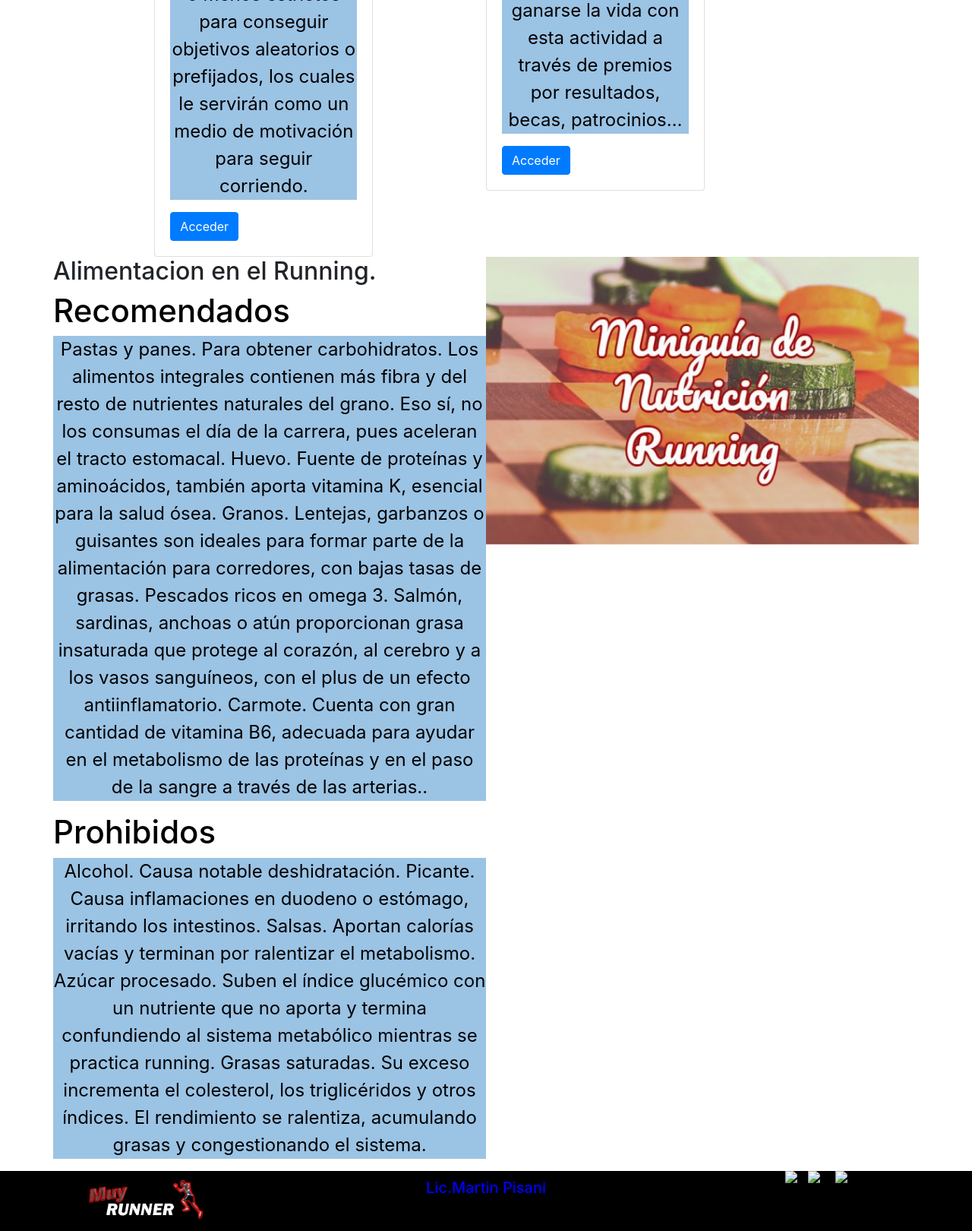
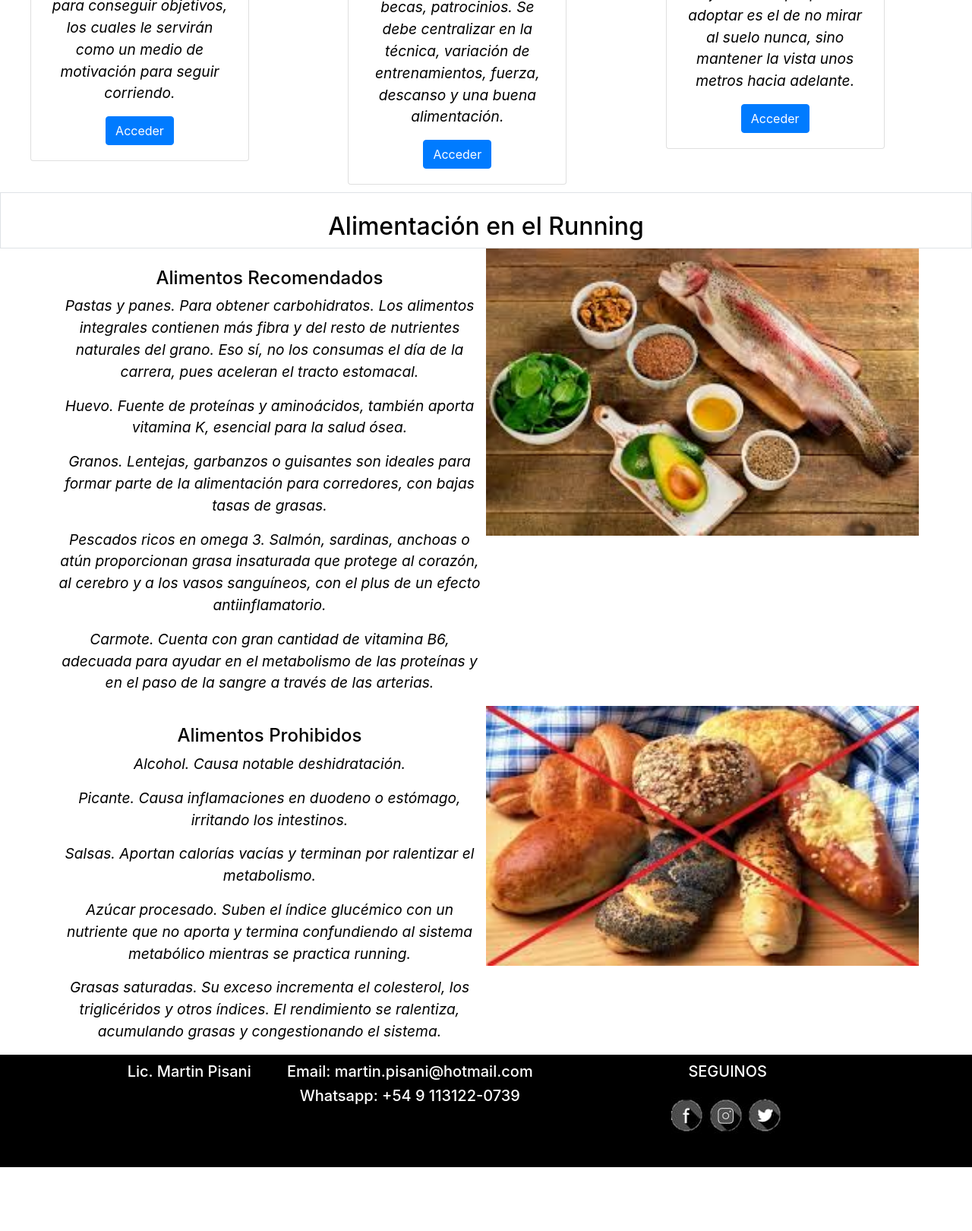
Before and after one commit to Margusp1977/Clase15_c16645, a website: page pages/corredor.html in a window 1280 px wide. Shown: the part 1020-2640 px from the top of the page at 76% size. After the commit the page ends 2556 px from the top, so only its background shows below. Drawn offline with nearby package versions, Linux system fonts and the light colour scheme; files that its build step writes are made by us from their sources.

Commit message:
se subieron a la carpeta img nuevas imagenes

```diff
--- a/pages/corredor.html
+++ b/pages/corredor.html
@@ -11,8 +11,8 @@
 				<meta name="keywords" content="running, runner, élite, amateur, caracteristicas, kilometros, tiempo, ventajas, desventajas,alimentación,">
 			<!-- AOS CSS -->
 				<link href="https://unpkg.com/aos@2.3.1/dist/aos.css" rel="stylesheet">
-			<!-- mi css -->
-				<link rel="stylesheet" href="../css/style.css">
+			<!-- MI CSS -->
+				<link rel="stylesheet" href="../css/estilo.css">
 					<title>corredor - proyecto final</title>
 		</head>
 		<body>
@@ -53,77 +53,96 @@
 			<!-- apertura encabezado -->
 			<div class="row">
 				<div class="col-lg-12 col-xs-12">
-					<img src="../assets/img/entrenamiento.jpg" alt="correr" class="img-fluid">
+					<img src="../assets/img/entrenamiento.jpg" alt="correr" width="100%">
 				</div>
 			</div>
 			<!-- cierre encabezado -->
 			<!-- apertura titulo -->
-			<div class="row paddingT centrar">
-				<div class="col-lg-12 col-xs-12" data-aos="fade-up">
-					<h1 class="fontStyle">Caracteristicas del Corredor</h1>
-				</div>
-			</div>
+			<section class="encabezado border">
+				<h1>Corredor de Running: Caracteristicas</h1>
+			</section>
 			<!-- cierre titulo -->
 			<!-- apertura contenido: CARDS -->
-				<div class="row corredor">
+			<div class="row paddingTB">
 				<div class="col-lg-4 col-xs-12">
 					<div class="card" style="width: 18rem;">
-							<img src="../assets/img/woman.jpg" class="card-img-top" alt="principiante"  width="100%">
+						<img src="../assets/img/amat.jpg" class="card-img-top" alt="principiante"  width="100%">
 						<div class="card-body">
-								<h5 class="card-title">Amateur</h5>
-									<p class="card-text">Utiliza la carrera como un medio de disfrute y satisfacción personal, realizando entrenamientos más o menos estrictos para conseguir objetivos aleatorios o prefijados, los cuales le servirán como un medio de motivación para seguir corriendo.</p>
+							<h4 class="card-title">Amateur</h4>
+								<p class="card-text">Entrena para superarse aunque utiliza la carrera como un medio de disfrute y satisfacción personal. Sale varios días a correr y forma parte de algún club o grupos de running. Realiza entrenamientos más o menos estrictos para conseguir objetivos, los cuales le servirán como un medio de motivación para seguir corriendo.</p>
 								<a href="#" class="btn btn-primary">Acceder</a>
 							</div>
 						</div>
 					</div>
 				<div class="col-lg-4 col-xs-12">
 					<div class="card" style="width: 18rem;">
-			  			<img src="../assets/img/diogo.jpg" class="card-img-top" alt="medio" width="170%">
+			  			<img src="../assets/img/kipchoge.jpg" class="card-img-top" alt="medio" width="100%">
 			  			<div class="card-body">
-						<h5 class="card-title">Élite</h5>
-							<p class="card-text">Siempre busca un rendimiento deportivo para llegar a conseguir unos objetivos muy exigentes que, por lo general, le permitirán ganarse la vida con esta actividad a través de premios por resultados, becas, patrocinios…</p>
+						    <h4 class="card-title">Élite</h4>
+								<p class="card-text">Siempre busca un rendimiento deportivo para llegar a conseguir unos objetivos muy exigentes que, por lo general, le permitirán ganarse la vida con esta actividad a través de premios por resultados, becas, patrocinios. Se debe centralizar en la técnica, variación de entrenamientos, fuerza, descanso y una buena alimentación.</p>
 							<a href="#" class="btn btn-primary">Acceder</a>
 						</div>
+					</div>
+				</div>
+				<div class="col-lg-4 col-xs-12">
+					<div class="card" style="width: 18rem;">
+			  			<img src="../assets/img/descarga.jpg" class="card-img-top" alt="medio" width="100%">
+			  			<div class="card-body">
+						    <h4 class="card-title">Trail</h4>
+							    <p class="card-text">El trail running requiere una total concentración en lo que estás haciendo. En este tipo de pruebas siempre tienes que estar anticipándote al siguiente obstáculo que vas a encontrar por el camino. El mejor hábito que puedes adoptar es el de no mirar al suelo nunca, sino mantener la vista unos metros hacia adelante.</p>
+							<a href="#" class="btn btn-primary">Acceder</a>
+						</div>
+					</div>
+				</div>
+			</div>
+			<!-- cierre CARDS -->
+			<!-- apertura titulo dos -->
+			<section class="encabezado border">
+				<h2>Alimentación en el Running</h2>
+			</section>
+			<!-- cierre titulo dos -->
+			<div class="container">
+				<div class="row">
+					<section class="col-lg-6 col-xs-12 encabezado">
+					    <h3 class="novedades__titulo titulo--color">Alimentos Recomendados</h3>
+							<p>Pastas y panes. Para obtener carbohidratos. Los alimentos integrales contienen más fibra y del resto de nutrientes naturales del grano. Eso sí, no los consumas el día de la carrera, pues aceleran el tracto estomacal.</p>
+							<p>Huevo. Fuente de proteínas y aminoácidos, también aporta vitamina K, esencial para la salud ósea.</p>
+							<p>Granos. Lentejas, garbanzos o guisantes son ideales para formar parte de la alimentación para corredores, con bajas tasas de grasas.</p>
+							<p>Pescados ricos en omega 3. Salmón, sardinas, anchoas o atún proporcionan grasa insaturada que protege al corazón, al cerebro y a los vasos sanguíneos, con el plus de un efecto antiinflamatorio.</p>
+							<p>Carmote. Cuenta con gran cantidad de vitamina B6, adecuada para ayudar en el metabolismo de las proteínas y en el paso de la sangre a través de las arterias.</p>
+					</section>
+					<section class="col-lg-6 col-xs-12">
+						    <img src="../assets/img/recomendados.jpg" alt="alimentos" width="100%">
+					</section>
 				</div>
 			</div>
 			<div class="container">
 				<div class="row">
 					<section class="col-lg-6 col-xs-12 encabezado">
-							<h2 class="novedades__titulo titulo--color">Alimentacion en el Running.</h2>
-							<h3>Recomendados</h3>
-		    					<p>Pastas y panes. Para obtener carbohidratos. Los alimentos integrales contienen más fibra y del resto de nutrientes naturales del grano. Eso sí, no los consumas el día de la carrera, pues aceleran el tracto estomacal.
-								Huevo. Fuente de proteínas y aminoácidos, también aporta vitamina K, esencial para la salud ósea.
-								Granos. Lentejas, garbanzos o guisantes son ideales para formar parte de la alimentación para corredores, con bajas tasas de grasas.
-								Pescados ricos en omega 3. Salmón, sardinas, anchoas o atún proporcionan grasa insaturada que protege al corazón, al cerebro y a los vasos sanguíneos, con el plus de un efecto antiinflamatorio.
-								Carmote. Cuenta con gran cantidad de vitamina B6, adecuada para ayudar en el metabolismo de las proteínas y en el paso de la sangre a través de las arterias..</p>
-							<h3>Prohibidos</h3>
-								<p>Alcohol. Causa notable deshidratación.
-								Picante. Causa inflamaciones en duodeno o estómago, irritando los intestinos.
-								Salsas. Aportan calorías vacías y terminan por ralentizar el metabolismo.
-								Azúcar procesado. Suben el índice glucémico con un nutriente que no aporta y termina confundiendo al sistema metabólico mientras se practica running.
-								Grasas saturadas. Su exceso incrementa el colesterol, los triglicéridos y otros índices. El rendimiento se ralentiza, acumulando grasas y congestionando el sistema.</p>
+					    <h3 class="novedades__titulo titulo--color">Alimentos Prohibidos</h3>
+						    <p>Alcohol. Causa notable deshidratación.</p>
+							<p>Picante. Causa inflamaciones en duodeno o estómago, irritando los intestinos.</p>
+							<p>Salsas. Aportan calorías vacías y terminan por ralentizar el metabolismo.</p>
+							<p>Azúcar procesado. Suben el índice glucémico con un nutriente que no aporta y termina confundiendo al sistema metabólico mientras se practica running.</p>
+							<p>Grasas saturadas. Su exceso incrementa el colesterol, los triglicéridos y otros índices. El rendimiento se ralentiza, acumulando grasas y congestionando el sistema.</p>
 					</section>
 					<section class="col-lg-6 col-xs-12">
-							<img src="../assets/img/nutricion.jpg" alt="valencia" width="100%">
+						<img src="../assets/img/prohibidos.jpg" alt="alimentos" width="100%">
 					</section>
 				</div>
 			</div>
-			<!-- cierre CARDS -->
 			<!-- cierre contenido -->
-			<!-- inicio footer -->
+			<!-- footer -->
 			  <div class="container-fluid">
 			    <footer class="row footerBg paddingTB">
+			        <h5>Lic. Martin Pisani</h5>
 			      <div class="col-lg-4 col-xs-12">
-						<img src="../assets/img/logorun.jpg" alt="logo foo"  width="40%">
+			        <h5>Email: martin.pisani@hotmail.com</h5>
+			        <h5>Whatsapp: +54 9 113122-0739</h5>
 					  </div>
 			      <div class="col-lg-4 col-xs-12">
-						<h5>Lic.Martin Pisani</h5>
-						<h6>Cel.113122-0739</h6>
-					</div>
-					<div class="col-lg-4 col-xs-12">
-						<img src="../assets/icons/ico_email.png" alt="email" class="ico_foo">
-						<img src="../assets/icons/ico_tel.png" alt="telefono" class="ico_foo">
-						<img src="../assets/icons/ico_wpp.png" alt="whatsapp" class="ico_foo">
+			        <h5>SEGUINOS</h5>
+			        <img src="../assets/icons/redes.jpg" alt="sociales" class="ico_foo">
 			      </div>
 			    </footer>
 			  </div>
--- a/scss/_colores.scss
+++ b/scss/_colores.scss
@@ -7,7 +7,7 @@ $azul:blue;
 
 h1{color:$negro;}
 p{color:$negro;}
-h3{color:$amarillo;}
+h3{color:$black;}
 h5{color:$azul}
 
 
```
Also changed, not shown: index.html (+2 -2 lines), pages/contacto.html (+11 -16 lines), pages/eventos.html (+19 -15 lines), pages/novedades.html (+19 -15 lines), pages/planificacion.html (+15 -17 lines), assets/img/amat.jpg (added), assets/img/descarga.jpg (added), assets/img/prohibidos.jpg (added), assets/img/recomendados.jpg (added), assets/img/trail.jpg (added), assets/img/traile.jpg (added), css/estilo.css, 1 other file. Lines whose indentation alone changed are shown as unchanged.
